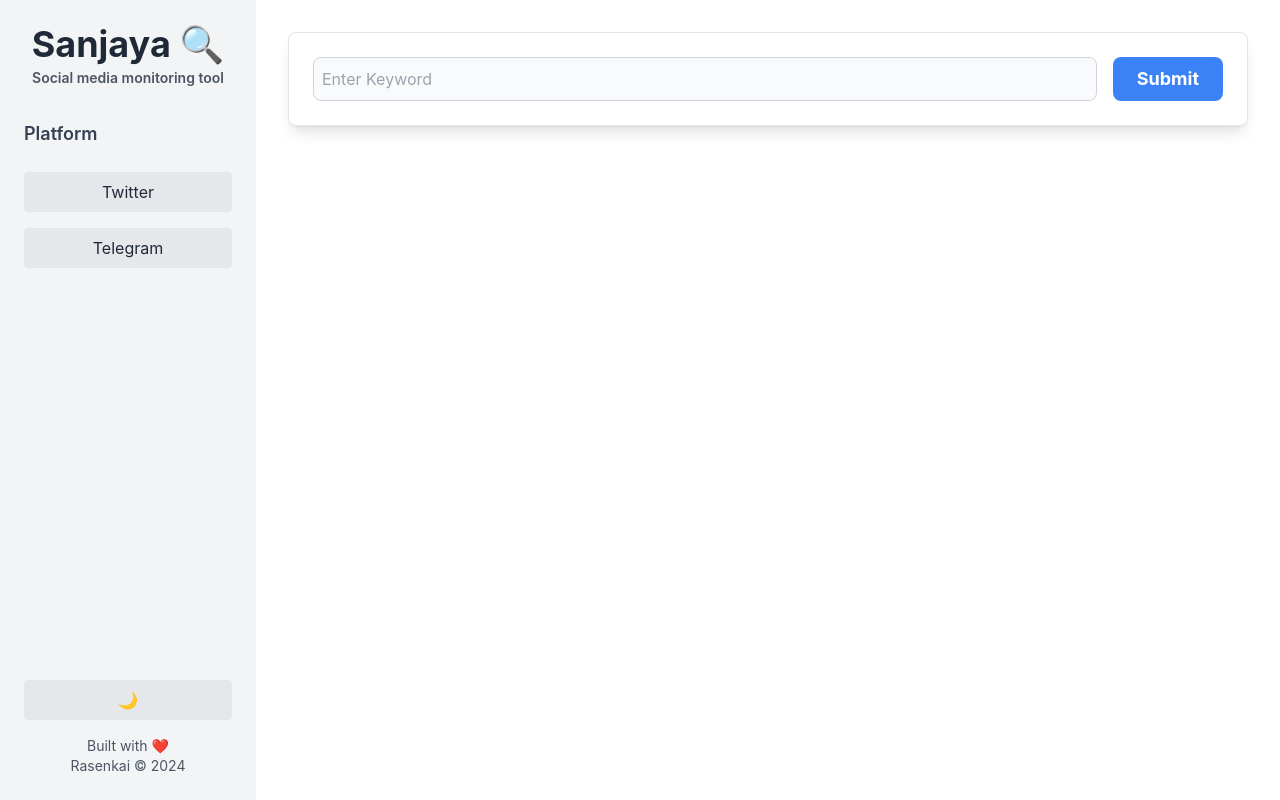
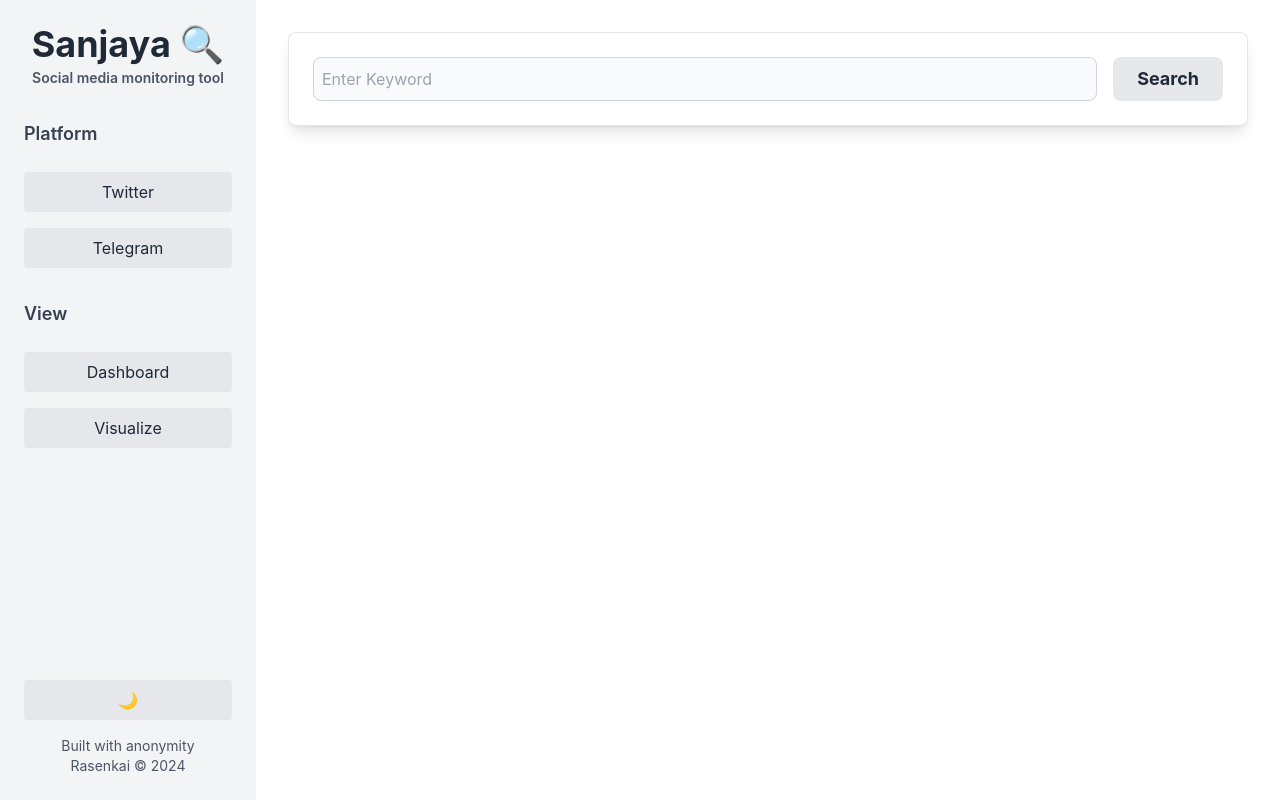
Before and after one commit to Sanjaya-OSSMM/Sanjaya, a Next.js app in the folder social-media-monitor/: page / in a window 1280 px wide. Built offline with nearby package versions, Linux system fonts and the light colour scheme.

Commit message:
{social-media-monitor/backend}: v6
Signed-off-by: Rasenkai <rasenkai99@gmail.com>

```diff
--- a/social-media-monitor/components/Dashboard.js
+++ b/social-media-monitor/components/Dashboard.js
@@ -1,28 +1,68 @@
-import React from 'react'
-import BoxPlot from './Visualizer'
+import React, { useState } from 'react';
 
 export default function Dashboard({ result }) {
-  if (!result || !result.visualizations) {
-    return <div className="text-center text-gray-600 dark:text-gray-400 mt-8">No data available</div>;
+  const [currentPage, setCurrentPage] = useState(1);
+  const postsPerPage = 10;
+
+  if (!result || !result.content || result.content.length === 0) {
+    return <div className="text-center text-gray-600 dark:text-gray-400 mt-8">No content available</div>;
   }
 
-  const { sentimentData, keywordData } = result.visualizations;
+  // Calculate total pages
+  const totalPages = Math.ceil(result.content.length / postsPerPage);
+
+  // Get the posts for the current page
+  const startIndex = (currentPage - 1) * postsPerPage;
+  const endIndex = startIndex + postsPerPage;
+  const currentPosts = result.content.slice(startIndex, endIndex);
+
+  // Handlers for navigating between pages
+  const goToNextPage = () => {
+    if (currentPage < totalPages) {
+      setCurrentPage(currentPage + 1);
+    }
+  };
+
+  const goToPreviousPage = () => {
+    if (currentPage > 1) {
+      setCurrentPage(currentPage - 1);
+    }
+  };
 
   return (
     <div className="space-y-8 p-6 bg-gray-50 dark:bg-gray-900 rounded-lg">
-      <h2 className="text-3xl font-bold text-center mt-4 text-gray-800 dark:text-gray-100">Analysis Results 📊</h2>
-      <div className="grid grid-cols-1 md:grid-cols-2 gap-8">
-        <div className="bg-white dark:bg-gray-800 p-4 rounded-lg shadow-lg">
-          <BoxPlot data={sentimentData} title="Sentiment Distribution 🎢" type="boxplot" />
+      <div className="flex items-center justify-between">
+        <button
+          onClick={goToPreviousPage}
+          disabled={currentPage === 1}
+          className={`px-4 py-2 rounded transition-colors ${
+            currentPage === 1
+              ? 'bg-blue-500 text-white'
+              : 'bg-gray-200 dark:bg-gray-700 text-gray-800 dark:text-gray-200 hover:bg-blue-100 dark:hover:bg-blue-900'
+          }`}
+        >
+          Previous
+        </button>
+        <h2 className="text-3xl font-bold text-center mt-4 text-gray-800 dark:text-gray-100">Content Posts 📄</h2>
+        <button
+          onClick={goToNextPage}
+          disabled={currentPage === totalPages}
+          className={`px-4 py-2 rounded transition-colors ${
+            currentPage === totalPages
+              ? 'bg-blue-500 text-white'
+              : 'bg-gray-200 dark:bg-gray-700 text-gray-800 dark:text-gray-200 hover:bg-blue-100 dark:hover:bg-blue-900'
+          }`}
+        >
+          Next
+        </button>
       </div>
-        <div className="bg-white dark:bg-gray-800 p-4 rounded-lg shadow-lg">
-          <BoxPlot data={keywordData} title="Keyword Frequency" type="bar" />
+
+      <div className="text-center text-gray-600 dark:text-gray-300 mt-2">
+        Page {currentPage} of {totalPages}
       </div>
-      </div>
-      <div className="bg-white dark:bg-gray-800 p-6 rounded-lg shadow-lg">
-        <h3 className="text-2xl font-bold mb-4 text-gray-800 dark:text-gray-100">Content 📄</h3>
-        <div className="grid grid-cols-1 md:grid-cols-2 gap-6">
-          {result.content && result.content.map((post, index) => (
+
+      <div className="grid grid-cols-1 md:grid-cols-2 gap-6 mt-6">
+        {currentPosts.map((post, index) => (
           <div
             key={index}
             className="border border-gray-300 dark:border-gray-600 rounded-lg p-4 bg-gray-50 dark:bg-gray-700 shadow-md"
@@ -30,22 +70,9 @@ export default function Dashboard({ result }) {
             <p className="font-bold text-gray-800 dark:text-gray-100 mb-2">{post.text}</p>
             {post.author && <p className="text-gray-600 dark:text-gray-300">Author: {post.author}</p>}
             {post.group_name && <p className="text-gray-600 dark:text-gray-300">Group/Channel: {post.group_name}</p>}
-              {post.sentiment !== undefined && (
-                <p className="text-gray-600 dark:text-gray-300">
-                  Sentiment: <span className={`font-semibold ${post.sentiment > 0 ? 'text-green-500' : 'text-red-500'}`}>
-                    {post.sentiment.toFixed(2)}
-                  </span>
-                </p>
-              )}
-              {post.keywords?.length > 0 && (
-                <p className="text-gray-600 dark:text-gray-300">
-                  Keywords: <span className="font-semibold">{post.keywords.join(', ')}</span>
-                </p>
-              )}
           </div>
         ))}
       </div>
     </div>
-    </div>
   )
 }
--- a/social-media-monitor/components/InputForm.js
+++ b/social-media-monitor/components/InputForm.js
@@ -3,14 +3,23 @@ import axios from 'axios'
 
 export default function InputForm({ onAnalysis, theme, platform }) {
   const [keyword, setKeyword] = useState('')
+  const [isLoading, setIsLoading] = useState(false)
 
   const handleSubmit = async (e) => {
     e.preventDefault()
+    if (!platform) {
+      alert('Please select a platform before searching.')
+      return
+    }
+    setIsLoading(true)
     try {
       const response = await axios.post('http://localhost:5000/api/monitor', { platform, keyword })
       onAnalysis(response.data)
     } catch (error) {
       console.error('Error:', error)
+      alert('An error occurred while searching. Please try again.')
+    } finally {
+      setIsLoading(false)
     }
   }
 
@@ -28,12 +37,20 @@ export default function InputForm({ onAnalysis, theme, platform }) {
         <button
           type="submit"
           className={`button px-6 py-2 rounded-lg font-bold text-lg transition-colors focus:outline-none focus:ring-4 focus:ring-opacity-50 ${
-            theme === 'dark' ? 'bg-indigo-600 hover:bg-indigo-700 focus:ring-indigo-500' : 'bg-blue-500 hover:bg-blue-600 focus:ring-blue-400'
-          } text-white`}
+            theme === 'dark'
+            ? 'bg-blue-500 text-white'
+            : 'bg-gray-200 dark:bg-gray-700 text-gray-800 dark:text-gray-200 hover:bg-blue-100 dark:hover:bg-blue-900'
+            }`}
+          disabled={isLoading}
         >
-          Submit
+          {isLoading ? 'Searching...' : 'Search'}
         </button>
       </div>
+      {platform && (
+        <p className="mt-2 text-sm text-gray-600 dark:text-gray-400">
+          Selected platform: <span className="font-semibold">{platform}</span>
+        </p>
+      )}
     </form>
   )
 }
--- a/social-media-monitor/components/Sidebar.js
+++ b/social-media-monitor/components/Sidebar.js
@@ -1,6 +1,15 @@
-import React from 'react'
+import React, { useEffect, useState } from 'react';
 
-export default function Sidebar({ theme, setTheme, platform, setPlatform }) {
+export default function Sidebar({ theme, setTheme, platform, setPlatform, setView }) {
+  const [privacyWord, setPrivacyWord] = useState('');
+
+  const privacyWords = ['privacy', 'security', 'freedom', 'confidentiality', 'anonymity', 'data protection', 'transparency', 'trust', 'protection'];
+
+  useEffect(() => {
+    const randomWord = privacyWords[Math.floor(Math.random() * privacyWords.length)];
+    setPrivacyWord(randomWord);
+  }, []);
+
   return (
     <div className="w-64 bg-gray-100 dark:bg-gray-800 p-6 flex flex-col justify-between h-screen">
       <div>
@@ -35,6 +44,23 @@ export default function Sidebar({ theme, setTheme, platform, setPlatform }) {
             Telegram
           </button>
         </div>
+
+        {/* Add buttons for switching views */}
+        <div className="space-y-4 mt-8">
+          <h3 className="text-lg font-semibold mb-2 text-gray-700 dark:text-gray-200">View</h3>
+          <button
+            onClick={() => setView('dashboard')}
+            className="w-full px-4 py-2 rounded bg-gray-200 dark:bg-gray-700 text-gray-800 dark:text-gray-200 hover:bg-gray-300 dark:hover:bg-gray-600"
+          >
+            Dashboard
+          </button>
+          <button
+            onClick={() => setView('visualize')}
+            className="w-full px-4 py-2 rounded bg-gray-200 dark:bg-gray-700 text-gray-800 dark:text-gray-200 hover:bg-gray-300 dark:hover:bg-gray-600"
+          >
+            Visualize
+          </button>
+        </div>
       </div>
       <div className="space-y-4">
         <button
@@ -45,7 +71,7 @@ export default function Sidebar({ theme, setTheme, platform, setPlatform }) {
           {theme === 'dark' ? '🌞' : '🌙'}
         </button>
         <div className="text-sm text-center mt-1 text-gray-600 dark:text-gray-400">
-          <p>Built with ❤️ </p>
+          <p>Built with {privacyWord} </p>
           <p>Rasenkai © {new Date().getFullYear()}</p>
         </div>
       </div>
--- /dev/null
+++ b/social-media-monitor/components/VisualizationTab.js
@@ -0,0 +1,24 @@
+import React from 'react'
+import BoxPlot from './Visualizer'
+
+export default function Visualize({ result }) {
+  if (!result || !result.visualizations) {
+    return <div className="text-center text-gray-600 dark:text-gray-400 mt-8">No visualizations available</div>;
+  }
+
+  const { sentimentData, keywordData } = result.visualizations;
+
+  return (
+    <div className="space-y-8 p-6 bg-gray-50 dark:bg-gray-900 rounded-lg">
+      <h2 className="text-3xl font-bold text-center mt-4 text-gray-800 dark:text-gray-100">Analysis Results 📊</h2>
+      <div className="grid grid-cols-1 md:grid-cols-2 gap-8">
+        <div className="bg-white dark:bg-gray-800 p-4 rounded-lg shadow-lg">
+          <BoxPlot data={sentimentData} title="Sentiment Distribution 🎢" type="boxplot" />
+        </div>
+        <div className="bg-white dark:bg-gray-800 p-4 rounded-lg shadow-lg">
+          <BoxPlot data={keywordData} title="Keyword Frequency" type="bar" />
+        </div>
+      </div>
+    </div>
+  );
+}
--- a/social-media-monitor/pages/index.js
+++ b/social-media-monitor/pages/index.js
@@ -3,10 +3,12 @@ import { useTheme } from 'next-themes'
 import InputForm from '../components/InputForm'
 import Dashboard from '../components/Dashboard'
 import Sidebar from '../components/Sidebar'
+import Visualize from '../components/VisualizationTab'
 
 export default function Home() {
   const [analysisResult, setAnalysisResult] = useState(null)
   const [platform, setPlatform] = useState('')
+  const [view, setView] = useState('dashboard') // new state for view
   const { theme, setTheme } = useTheme()
   const [mounted, setMounted] = useState(false)
 
@@ -27,6 +29,7 @@ export default function Home() {
         setTheme={setTheme}
         platform={platform}
         setPlatform={setPlatform}
+        setView={setView} // pass setView as a prop
       />
       <div className="flex-1 p-8">
         <main>
@@ -35,7 +38,8 @@ export default function Home() {
             theme={theme}
             platform={platform}
           />
-          {analysisResult && <Dashboard result={analysisResult} />}
+          {view === 'dashboard' && analysisResult && <Dashboard result={analysisResult} />}
+          {view === 'visualize' && analysisResult && <Visualize result={analysisResult} />}
         </main>
       </div>
     </div>
```
Also changed, not shown: 1 other file (tests, documents, lock files or other folders). Lines whose indentation alone changed are shown as unchanged.
